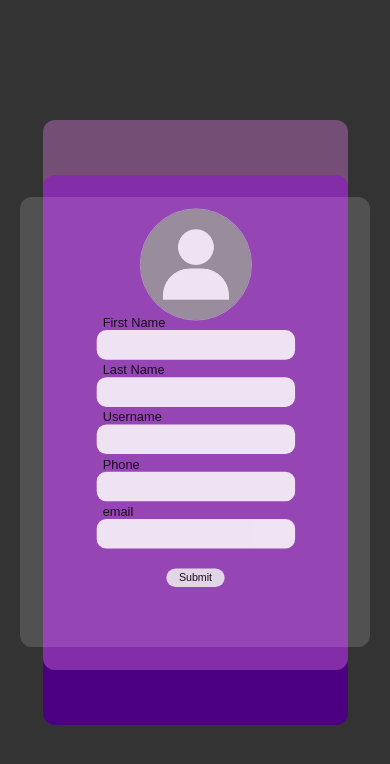
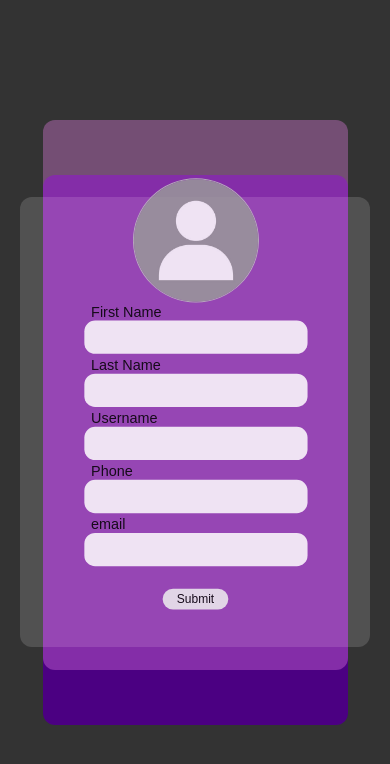
Before and after one commit to KylesTech95/profile-card, a website: page index.html in a window 390 px wide. Drawn offline with nearby package versions, Linux system fonts and the light colour scheme; a web font is replaced by a local one.

Commit message:
fix: profile picture mobile view

```diff
--- a/styles.css
+++ b/styles.css
@@ -162,6 +162,9 @@ form{
 
 @media screen and (max-width:400px) and (max-height:900px){
     .card-info{
-        transform:scale(.8)
+        transform:scale(.9)
+    }
+    .img-border{
+        margin-bottom:.75rem;
     }
 }
```
